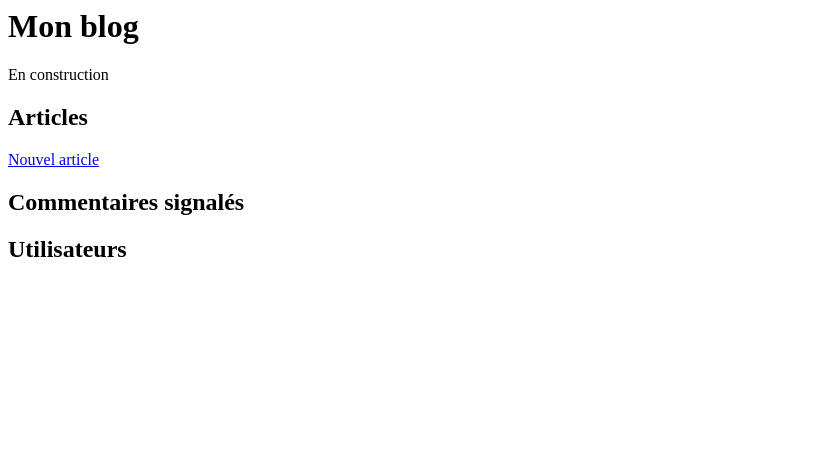
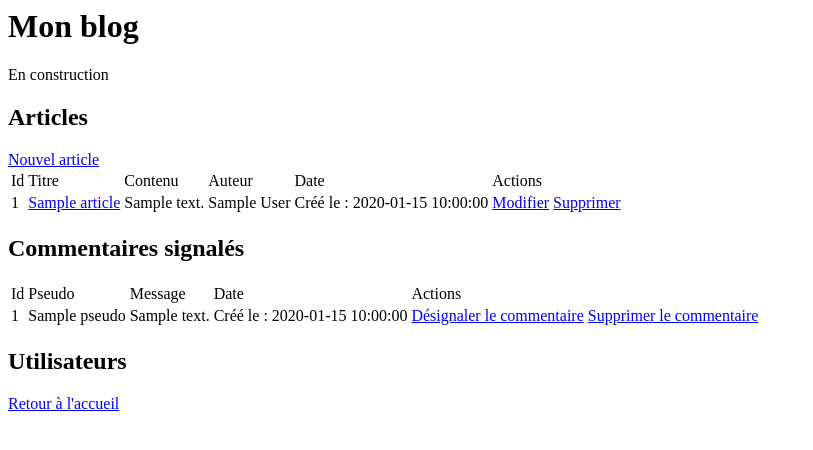
Before and after one commit to EloiseIncrociati/BlogPhp, a PHP site: template App/views/administration.php in a window 1280 px wide. Shown: the top 450 px of the page, without its empty margins (0-813 px from the left). Run offline with PHP 8.4, Linux system fonts and the light colour scheme; the template is opened without the code that fills it: most values are stand-ins (such as "Sample title", 1, 10 or a date in 2020); data that the repository does not hold is empty.

Commit message:
Administration articles + commentaires : Terminée

```diff
--- a/App/config/Router.php
+++ b/App/config/Router.php
@@ -47,6 +47,9 @@ class Router
                 elseif($route === 'flagComment'){
                     $this->frontController->flagComment($this->request->getGet()->get('commentId'));
                 }
+                elseif($route === 'unflagComment'){
+                    $this->backController->unflagComment($this->request->getGet()->get('commentId'));
+                }
                 elseif($route === 'deleteComment'){
                     $this->backController->deleteComment($this->request->getGet()->get('commentId'));
                 }
--- a/App/views/administration.php
+++ b/App/views/administration.php
@@ -2,10 +2,69 @@
 
 <h1>Mon blog</h1>
 <p>En construction</p>
-
+<?= $this->session->show('add_article'); ?>
+<?= $this->session->show('edit_article'); ?>
+<?= $this->session->show('delete_article'); ?>
+<?= $this->session->show('unflag_comment'); ?>
 <h2>Articles</h2>
 <a href="../public/index.php?route=addArticle">Nouvel article</a>
+<table>
+    <tr>
+        <td>Id</td>
+        <td>Titre</td>
+        <td>Contenu</td>
+        <td>Auteur</td>
+        <td>Date</td>
+        <td>Actions</td>
+    </tr>
+    <?php
+    foreach ($articles as $article)
+    {
+        ?>
+        <tr>
+            <td><?= htmlspecialchars($article->getId());?></td>
+            <td><a href="../public/index.php?route=article&articleId=<?= htmlspecialchars($article->getId());?>"><?= htmlspecialchars($article->getTitle());?></a></td>
+            <td><?= substr(htmlspecialchars($article->getContent()), 0, 150);?></td>
+            <td><?= htmlspecialchars($article->getAuthor());?></td>
+            <td>Créé le : <?= htmlspecialchars($article->getCreatedAt());?></td>
+            <td>
+                <a href="../public/index.php?route=editArticle&articleId=<?= $article->getId(); ?>">Modifier</a>
+                <a href="../public/index.php?route=deleteArticle&articleId=<?= $article->getId(); ?>">Supprimer</a>
+            </td>
+        </tr>
+        <?php
+    }
+    ?>
+</table>
 
 <h2>Commentaires signalés</h2>
+<table>
+    <tr>
+        <td>Id</td>
+        <td>Pseudo</td>
+        <td>Message</td>
+        <td>Date</td>
+        <td>Actions</td>
+    </tr>
+    <?php
+    foreach ($comments as $comment)
+    {
+        ?>
+        <tr>
+            <td><?= htmlspecialchars($comment->getId());?></td>
+            <td><?= htmlspecialchars($comment->getPseudo());?></td>
+            <td><?= substr(htmlspecialchars($comment->getContent()), 0, 150);?></td>
+            <td>Créé le : <?= htmlspecialchars($comment->getCreatedAt());?></td>
+            <td>
+                <a href="../public/index.php?route=unflagComment&commentId=<?= $comment->getId(); ?>">Désignaler le commentaire</a>
+                <a href="../public/index.php?route=deleteComment&commentId=<?= $comment->getId(); ?>">Supprimer le commentaire</a>
+            </td>
+        </tr>
+        <?php
+    }
+    ?>
+</table>
 
 <h2>Utilisateurs</h2>
+
+<a href="../public/index.php">Retour à l'accueil</a>
```
Also changed, not shown: App/src/Controller/BackController.php (+16 -5 lines), App/src/Manager/CommentManager.php (+26 -1 lines).
